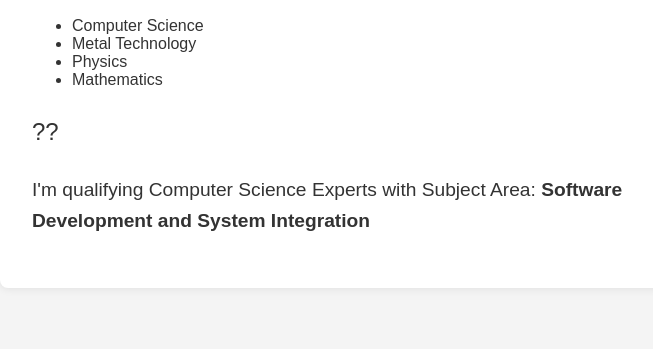
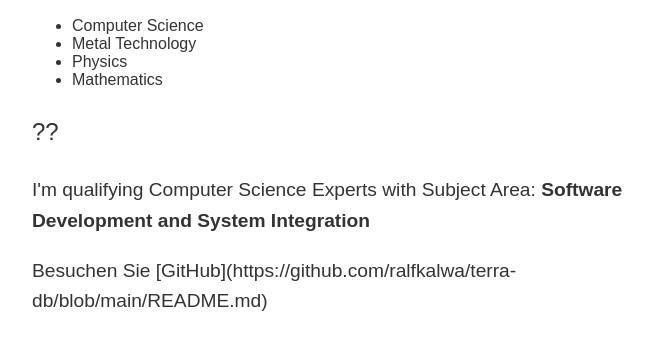
Before and after one commit to ralfkalwa/ralfkalwa.github.io, a plain HTML site: page index.html in a window 1280 px wide. Shown: the part 175-524 px from the top of the page, without its empty margins (308-961 px from the left). Drawn offline with Linux system fonts and the light colour scheme.

Commit message:
Update index.html to include GitHub link
Added a link to GitHub in the HTML content.

```diff
--- a/index.html
+++ b/index.html
@@ -44,6 +44,8 @@
     </ul>
     <p class="emoji">??</p>
     <p>I'm qualifying Computer Science Experts with Subject Area: <strong>Software Development and System Integration</strong></p>
+    <p>Besuchen Sie [GitHub](https://github.com/ralfkalwa/terra-db/blob/main/README.md)</p>
   </div>
 </body>
+
 </html>
```
